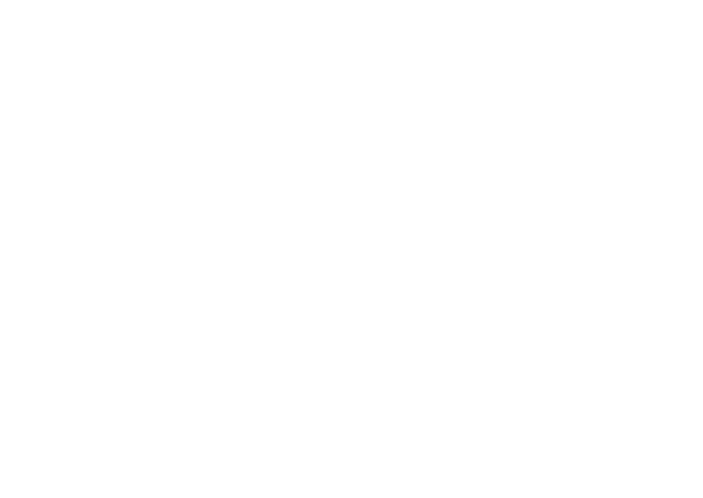
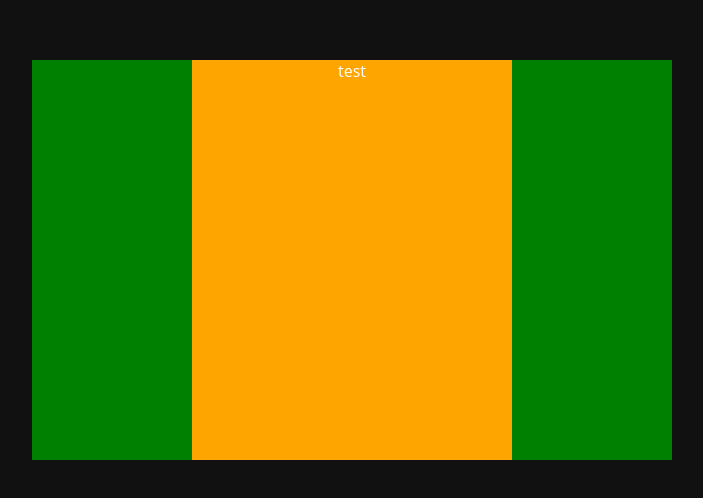
Before and after one commit to VincentLideboKjellman/test-ql, a React (Create React App) app: page / in a window 1280 px wide. Shown: the part 240-738 px from the top of the page, without its empty margins (288-991 px from the left). Built offline with nearby package versions, Linux system fonts and the light colour scheme.

Commit message:
Style: add styled-components to react

```diff
--- a/package.json
+++ b/package.json
@@ -9,6 +9,7 @@
     "react": "^17.0.1",
     "react-dom": "^17.0.1",
     "react-scripts": "4.0.0",
+    "styled-components": "^5.2.1",
     "web-vitals": "^0.2.4"
   },
   "scripts": {
--- a/src/App.css
+++ b/src/App.css
@@ -1,38 +1,22 @@
-.App {
-  text-align: center;
-}
-
-.App-logo {
-  height: 40vmin;
-  pointer-events: none;
-}
-
-@media (prefers-reduced-motion: no-preference) {
-  .App-logo {
-    animation: App-logo-spin infinite 20s linear;
-  }
-}
-
-.App-header {
-  background-color: #282c34;
+body {
+  margin: 0;
+  font-family: 'Open Sans', sans-serif;
+  -webkit-font-smoothing: antialiased;
+  -moz-osx-font-smoothing: grayscale;
   min-height: 100vh;
-  display: flex;
-  flex-direction: column;
-  align-items: center;
-  justify-content: center;
-  font-size: calc(10px + 2vmin);
+  background: #111;
   color: white;
 }
 
-.App-link {
-  color: #61dafb;
+.App {
+  display: grid;
+  place-items: center;
+  height: 100vh;
+}
+h1 {
+  margin: 0;
 }
 
-@keyframes App-logo-spin {
-  from {
-    transform: rotate(0deg);
-  }
-  to {
-    transform: rotate(360deg);
-  }
+button {
+  display: block;
 }
--- a/src/App.js
+++ b/src/App.js
@@ -1,11 +1,13 @@
 import logo from './logo.svg';
 import './App.css';
-import Algorithms from './Algorithms';
+import Algorithms from './components/Algorithms';
+import Form from './components/Form';
 
 function App() {
   return (
     <div className="App">
      <Algorithms/>
+     <Form />
     </div>
   );
 }
--- /dev/null
+++ b/src/components/Form.js
@@ -0,0 +1,32 @@
+import React from "react";
+import styled from "styled-components";
+
+const StyledForm = styled.div`
+    display: flex;
+    align-conent: center;
+    justify-content: center;
+    width: 50vw;
+    height: 50vh;
+    background-color: green;
+
+    .inner{
+        display: flex;
+        align-conent: center;
+        justify-content: center;
+        width:50%;
+        background-color:orange;
+    }
+`
+
+const Form = () => {
+  return (
+    <StyledForm>
+        <div class="inner">
+            test
+        </div>
+
+    </StyledForm>
+  );
+}
+
+export default Form;
```
Also changed, not shown: src/components/Algorithms.js (renamed from src/Algorithms.js), 1 other file (tests, documents, lock files or other folders).
